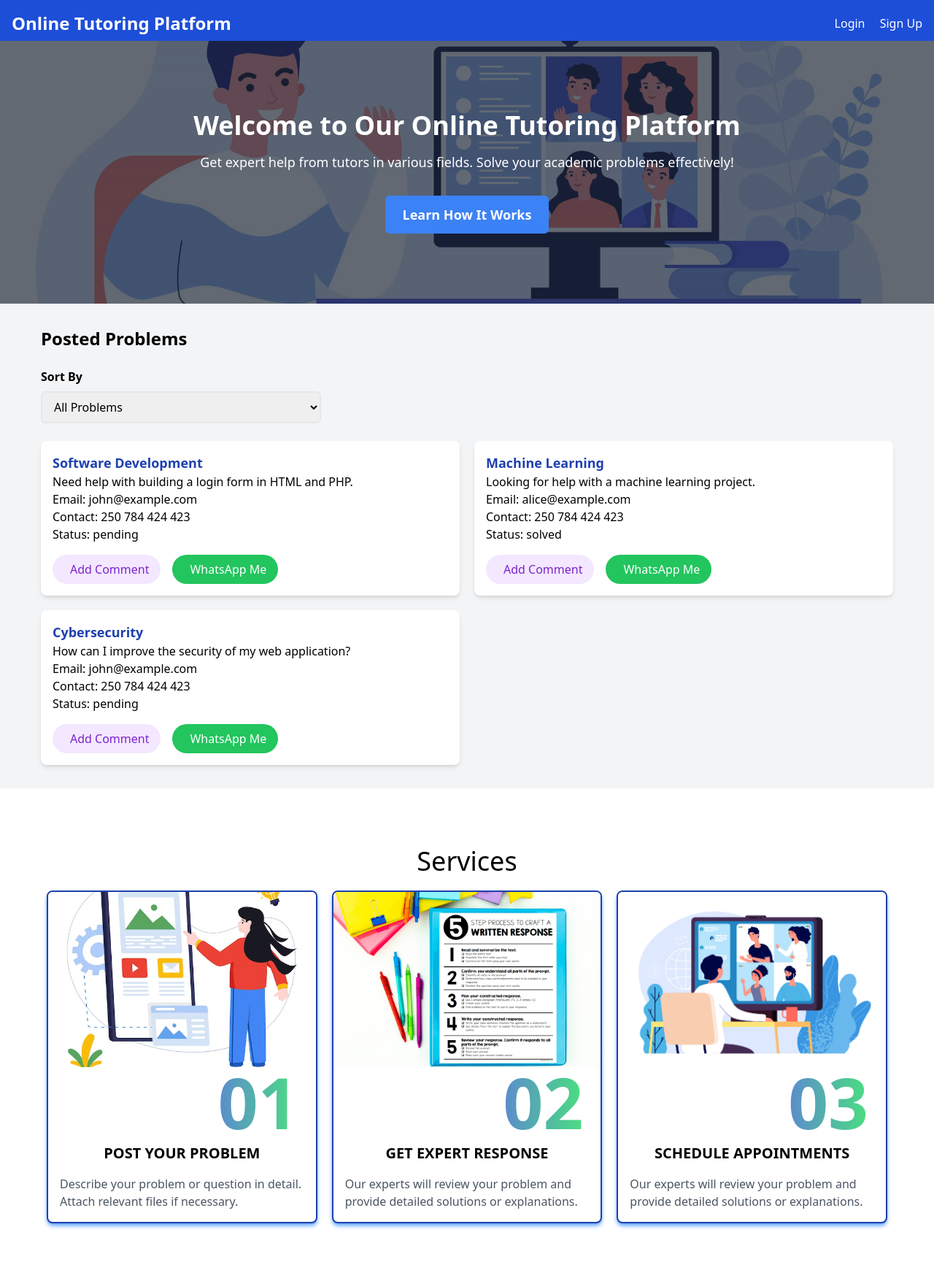
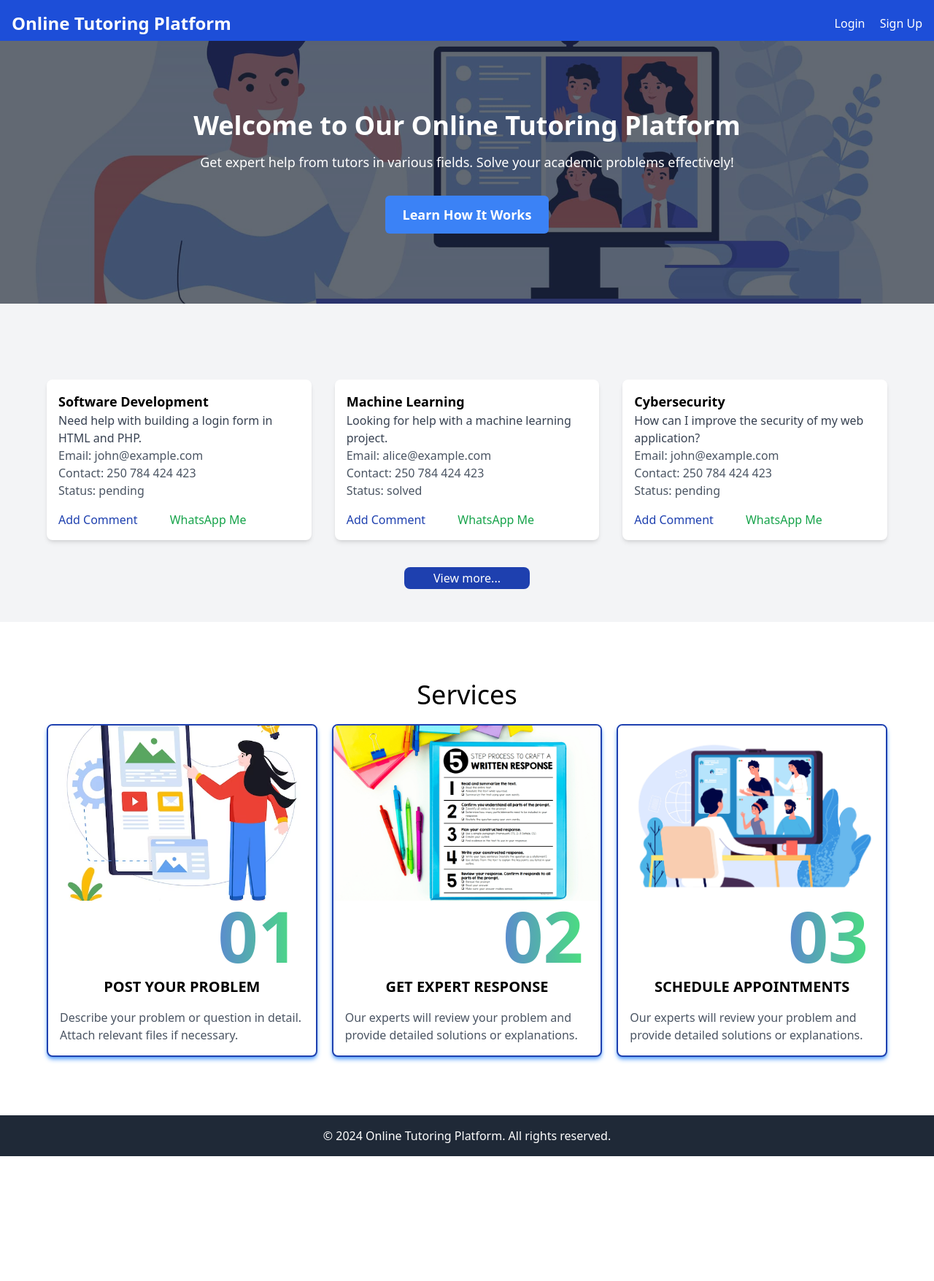
Before and after one commit to sincere-abayo/online_tutoring_management_system_new, a PHP site: page /index.php in a window 1280 px wide. Shown: the top 1755 px of the page at 73% size. After the commit the page ends 1584 px from the top, so only its background shows below. Run offline with PHP 8.4, Linux system fonts and the light colour scheme; a user stored in the database is signed in; data comes from the database, SQL or seed files in the repository; data that the repository does not hold is empty; some libraries are stand-ins or nearby versions.

Commit message:
Some changes

```diff
--- a/index.php
+++ b/index.php
@@ -132,228 +132,146 @@ function countReplies($conn, $comment_id) {
     </section>
 
 
+    <!-- problems -->
 
-
-
-
-    <div class=" md:mx-10 mx-5 my-8 px-4">
-        <h2 class="text-2xl font-bold mb-6">Posted Problems</h2>
-
-        <div class=" ">
-        <form action="" method="get" class="mb-6">
-            <label for="sort" class="block font-bold mb-2 ">Sort By</label>
-            <select id="sort" name="sort" class="px-3 py-2 w-96 border focus:outline-none  rounded-md border-2" onchange="this.form.submit()">
-                <option value="all" <?= $sort == 'all' ? 'selected' : '' ?>>All Problems</option>
-                <option value="pending" <?= $sort == 'pending' ? 'selected' : '' ?>>Pending</option>
-                <option value="solved" <?= $sort == 'solved' ? 'selected' : '' ?>>Solved</option>
-            </select>
-        </form>
-        </div>
-
-       <div class="grid grid-cols-1 md:grid-cols-2 gap-5">
+    <section class="py-12 mt-14 px-16">
+    <div class="grid grid-cols-1 md:grid-cols-3 gap-8">
             <?php while ($row = $result->fetch_assoc()): ?>
                 <div class="bg-white shadow-md rounded-lg p-4">
-            <h3 class="text-lg  text-blue-800 font-bold"><?= htmlspecialchars($row['category_name']) ?></h3>
-            <p class="text-black"><?= htmlspecialchars($row['description']) ?></p>
-            <p class="text-black"> <span class="font-medium" >  Email:  </span> <?= htmlspecialchars($row['email']) ?></p>
-            <p class="text-black"> <span class="font-medium" >  Contact: </span>  <?= htmlspecialchars($row['contact']) ?></p>
-            <p class="text-black"> <span class="font-medium" >  Status: </span>  <?= htmlspecialchars($row['status']) ?></p>
+                    <h3 class="text-lg font-bold"><?= htmlspecialchars($row['category_name']) ?></h3>
+                    <p class="text-gray-700"><?= htmlspecialchars($row['description']) ?></p>
+                    <p class="text-gray-600">Email: <?= htmlspecialchars($row['email']) ?></p>
+                    <p class="text-gray-600">Contact: <?= htmlspecialchars($row['contact']) ?></p>
+                    <p class="text-gray-600">Status: <?= htmlspecialchars($row['status']) ?></p>
 
-            <div class="mt-4 flex flex-wrap items-center gap-4">
+                    <div class="mt-4 md:space-x-10">
                         <?php
                         $poster_name = $row['user_name'];
                         $problem = $row['description'];
                         $contact_number = preg_replace('/[^0-9]/', '', $row['contact']);
                         $message = urlencode("Hi " . $poster_name . ", I saw your problem: '" . $problem . "', and I would like to help you with it.");
                         $whatsappLink = "https://wa.me/" . $contact_number . "?text=" . $message;
-
-                // Count the number of comments for this problem
-                $comments_count_sql = "SELECT COUNT(*) as count FROM comments WHERE problem_id = " . $row['problem_id'] . " AND parent_comment_id IS NULL";
-                $comments_count_result = $conn->query($comments_count_sql);
-                $comments_count = $comments_count_result->fetch_assoc()['count'];
-
-                // Count the number of images for this problem
-                $images_count_sql = "SELECT COUNT(*) as count FROM problem_images WHERE problem_id = " . $row['problem_id'];
-                $images_count_result = $conn->query($images_count_sql);
-                $images_count = $images_count_result->fetch_assoc()['count'];
                         ?>
 
-
-
-              <a href="login.php">  <button  class="px-4 py-2 bg-purple-100 text-purple-700 rounded-full hover:bg-purple-200 transition duration-300">
-                    <i class="fas fa-plus mr-2"></i>Add Comment
-                </button> </a>
-                <a href="<?= $whatsappLink ?>" target="_blank" class="px-4 py-2 bg-green-500 text-white rounded-full hover:bg-green-600 transition duration-300">
-                    <i class="fab fa-whatsapp mr-2"></i>WhatsApp Me
+                       <a href="login.php "> <button class="text-blue-800 font-medium cursor-pointer">Add Comment</button> </a>
+                        <a href="<?= $whatsappLink ?>" target="_blank" class="text-green-600 font-medium hover:text-green-600">
+                            <i class="fab fa-whatsapp fa-2x"></i> WhatsApp Me
                         </a>
                     </div>
+
                     <!-- Add Comment Section (Initially hidden) -->
                     <div id="add-comment-<?= $row['problem_id'] ?>" class="hidden mt-4">
-    <form id="commentForm_<?= $row['problem_id']; ?>" onsubmit="submitComment(event, 'commentForm_<?= $row['problem_id']; ?>')" enctype="multipart/form-data">
+                        <form action="add_comment.php" method="post" enctype="multipart/form-data">
                             <div class="flex items-center mb-2">
                                 <label for="file-input-<?= $row['problem_id'] ?>" class="cursor-pointer">
                                     <i class="fa-solid fa-image text-gray-500 hover:text-blue-500 text-xl"></i>
-                <input id="file-input-<?= $row['problem_id'] ?>" name="image" type="file" class="hidden" accept="image/*" />
+                                    <input id="file-input-<?= $row['problem_id'] ?>" name="image" type="file" class="hidden"
+                                        accept="image/*" />
                                 </label>
-            <textarea name="comment" placeholder="Add your comment here..." class="w-full px-3 py-2 border rounded-md ml-2"></textarea>
+                                <textarea name="comment" placeholder="Add your comment here..."
+                                    class="w-full px-3 py-2 border rounded-md ml-2"></textarea>
                             </div>
                             <input type="hidden" name="problem_id" value="<?= $row['problem_id'] ?>">
                             <button type="submit" class="px-4 py-2 text-white bg-blue-500 rounded-md">Send</button>
                         </form>
-    <div id="commentMessage_<?= $row['problem_id'] ?>" class="mt-2 text-sm"></div> <!-- This div is for displaying messages -->
                     </div>
 
                     <!-- Comments Section (Initially hidden) -->
                     <div id="comments-<?= $row['problem_id'] ?>" class="hidden mt-4">
-              <h4 class="font-semibold text-gray-700 mb-2">Comments</h4>
-              <div class="comments-section mt-4">
                         <?php
                         // Fetch top-level comments
-                  $comments_sql = "SELECT c.comment_id, c.comment, c.image_url, u.user_name, u.profile_image, c.created_at, u.user_id FROM comments c
+                        $comments_sql = "SELECT c.comment_id, c.comment, c.image_url, u.user_name, c.created_at FROM comments c
                                          JOIN users u ON c.user_id = u.user_id
                                          WHERE c.problem_id = " . $row['problem_id'] . " AND c.parent_comment_id IS NULL";
                         $comments_result = $conn->query($comments_sql);
+                        ?>
+                        <h4 class="font-semibold text-gray-700 mb-2">Comments</h4>
+                        <?php while ($comment_row = $comments_result->fetch_assoc()): ?>
+                            <div class="bg-gray-100 p-4 rounded-md mb-2">
+                                <div class="flex justify-between">
+                                    <div>
+                                        <span
+                                            class="font-bold text-gray-800"><?= htmlspecialchars($comment_row['user_name']) ?>:</span>
+                                        <p class="text-gray-700"><?= htmlspecialchars($comment_row['comment']) ?></p>
+                                        <?php if ($comment_row['image_url']): ?>
+                                            <button onclick="toggleReply(<?= $comment_row['comment_id'] ?>)"
+                                                class="text-blue-500 hover:underline text-sm mt-2">View Reply</button>
+                                        <?php endif; ?>
+                                        <!-- Reply Button -->
+                                        <button onclick="toggleReplyForm(<?= $comment_row['comment_id'] ?>)"
+                                            class="text-blue-500 hover:underline text-sm mt-2">Reply</button>
+                                            <button onclick="toggleReply(<?= $comment_row['comment_id'] ?>)"
+                                            class="text-blue-500 hover:underline text-sm mt-2">View Reply</button>
 
-
-                  ?>
-                  <?php while ($comment_row = $comments_result->fetch_assoc()): ?>
-    <div class="comment bg-gray-100 p-4 rounded-md mb-4 shadow-sm">
-        <div class="flex items-start">
-            <img src="../image/<?= htmlspecialchars($comment_row['profile_image']) ?>" alt="Avatar" class="w-10 h-10 rounded-full mr-4">
-            <div class="flex-grow">
-                <div class="flex justify-between items-center mb-2">
-                    <span class="font-semibold text-gray-900"><?= htmlspecialchars($comment_row['user_name']) ?></span>
-                    <span class="text-gray-500 text-xs"><?= date('Y-m-d H:i:s', strtotime($comment_row['created_at'])) ?></span>
+                                        <!-- Reply Form (Initially hidden) -->
+                                        <div id="reply-form-<?= $comment_row['comment_id'] ?>" class="hidden mt-2">
+                                            <form action="add_comment.php" method="post" enctype="multipart/form-data">
+                                                <div class="flex items-center mb-2">
+                                                    <label for="file-input-reply-<?= $comment_row['comment_id'] ?>"
+                                                        class="cursor-pointer">
+                                                        <i
+                                                            class="fa-solid fa-image text-gray-500 hover:text-blue-500 text-xl"></i>
+                                                        <input id="file-input-reply-<?= $comment_row['comment_id'] ?>"
+                                                            name="image" type="file" class="hidden" accept="image/*" />
+                                                    </label>
+                                                    <textarea name="comment" placeholder="Write a reply..."
+                                                        class="w-full px-3 py-2 border rounded-md ml-2"></textarea>
                                                 </div>
-                <p class="text-gray-700 mb-3"><?= htmlspecialchars($comment_row['comment']) ?></p>
-
-                <div class="flex items-center space-x-4 flex-wrap">
-                    <?php if (!empty($comment_row['image_url'])): ?>
-                    <button onclick="openImageModal1('<?= $comment_row['image_url'] ?>')" class="text-blue-500 hover:text-blue-600 transition duration-300 ease-in-out flex items-center">
-                        <svg class="w-5 h-5 mr-1" fill="none" stroke="currentColor" viewBox="0 0 24 24" xmlns="http://www.w3.org/2000/svg">
-                            <path stroke-linecap="round" stroke-linejoin="round" stroke-width="2" d="M4 16l4.586-4.586a2 2 0 012.828 0L16 16m-2-2l1.586-1.586a2 2 0 012.828 0L20 14m-6-6h.01M6 20h12a2 2 0 002-2V6a2 2 0 00-2-2H6a2 2 0 00-2 2v12a2 2 0 002 2z"></path>
-                        </svg>
-                        View Image
-                    </button>
-
-                    <?php endif; ?>
-
-                    <!-- <form method="post" class="inline"> -->
-                        <?php
-                        $comments_count_sql = "SELECT * FROM likes WHERE comment_id = " . $comment_row['comment_id'];
-                        $comments_count_result = $conn->query($comments_count_sql);
-                        $likes = $comments_count_result->num_rows;
-                        $user_liked = $conn->query("SELECT * FROM likes WHERE comment_id = {$comment_row['comment_id']} AND user_id = {$_SESSION['user_id']}")->num_rows > 0;
-$like_color = $user_liked ? 'text-blue-500' : 'text-gray-600';
-
-                    ?>
-                        <button onclick="likeComment(<?= $comment_row['comment_id'] ?>)" class="like-button <?= $like_color ?> hover:text-blue-500 transition duration-300 ease-in-out flex items-center">
-    <svg class="w-5 h-5 mr-1" fill="none" stroke="currentColor" viewBox="0 0 24 24" xmlns="http://www.w3.org/2000/svg">
-        <path stroke-linecap="round" stroke-linejoin="round" stroke-width="2" d="M14 10h4.764a2 2 0 011.789 2.894l-3.5 7A2 2 0 0115.263 21h-4.017c-.163 0-.326-.02-.485-.06L7 20m7-10V5a2 2 0 00-2-2h-.095c-.5 0-.905.405-.905.905 0 .714-.211 1.412-.608 2.006L7 11v9m7-10h-2M7 20H5a2 2 0 01-2-2v-6a2 2 0 012-2h2.5"></path>
-    </svg>
-    <?php if ($likes > 0): ?><span class="font-semibold" id="comment<?php echo $comment_row['comment_id'] ?>"><?php echo $likes ?></span><?php endif; ?>
-    <span class="ml-1"><?php echo $likes === 1 ? 'Like' : 'Likes' ?></span>
-</button>
-                    <!-- </form> -->
-
-                    <button onclick="toggleReplyForm(<?= $comment_row['comment_id'] ?>)" class="text-blue-500 hover:text-blue-600 transition duration-300 ease-in-out text-sm">Reply</button>
-
-                    <span class="text-gray-500 text-xs">• <?= time_ago($comment_row['created_at']) ?> •</span>
+                                                <input type="hidden" name="parent_comment_id"
+                                                    value="<?= $comment_row['comment_id'] ?>">
+                                                <input type="hidden" name="problem_id" value="<?= $row['problem_id'] ?>">
+                                                <button type="submit"
+                                                    class="px-4 py-2 text-white bg-blue-500 rounded-md">Send</button>
+                                            </form>
                                         </div>
 
-                <div class="mt-4">
-                    <div id="reply-form-<?= $comment_row['comment_id'] ?>" class="hidden mt-4 bg-gray-50 p-4 rounded-lg shadow-md">
-                    <form id="replyForm_<?= $comment_row['comment_id']; ?>" onsubmit="submitReply(event, 'replyForm_<?= $comment_row['comment_id']; ?>')" enctype="multipart/form-data" class="space-y-3">
-    <div class="flex items-start space-x-2">
-        <label for="file-input-reply-<?= $comment_row['comment_id'] ?>" class="cursor-pointer bg-white p-2 rounded-full hover:bg-gray-100 transition duration-300">
-            <i class="fa-solid fa-image text-gray-500 hover:text-blue-500 text-xl"></i>
-            <input id="file-input-reply-<?= $comment_row['comment_id'] ?>" name="image" type="file" class="hidden" accept="image/*" />
-        </label>
-        <textarea name="comment" placeholder="Write a reply..." class="w-full px-4 py-2 border border-gray-300 rounded-md focus:ring-2 focus:ring-blue-500 focus:border-blue-500 transition duration-300"></textarea>
-    </div>
-    <input type="hidden" name="parent_comment_id" value="<?= $comment_row['comment_id'] ?>">
-    <input type="hidden" name="problem_id" value="<?= $row['problem_id'] ?>">
-    <button type="submit" class="px-4 py-2 text-white bg-blue-500 rounded-md hover:bg-blue-600 transition duration-300 ease-in-out">Send Reply</button>
-</form>
-<div id="replyMessage_<?= $comment_row['comment_id']; ?>" class="mt-2 text-sm"></div> <!-- Div for displaying success/error messages -->
-
-                    </div>
-
+                                        <!-- Display Replies Hierarchically -->
                                         <?php
-                    $reply_count = countReplies($conn, $comment_row['comment_id']);
-                    if ($reply_count > 0):
-                    ?>
-                    <button onclick="toggleReplies(<?= $comment_row['comment_id'] ?>)" class="mt-2 text-blue-500 hover:text-blue-600 transition duration-300 ease-in-out">
-                        View Replies (<span id="replays_<?php echo $comment_row['comment_id']?>"><?= $reply_count ?></span>)
-                    </button>
-                    <?php endif; ?>
-
-                    <div id="replies-<?= $comment_row['comment_id'] ?>" class="replies ml-10 mt-3 hidden">
-                        <?php
-                        $replies_sql = "SELECT r.comment_id, r.comment, r.image_url, u.user_name, u.profile_image, r.created_at, u.user_id
+                                        // Fetch replies for the specific comment
+                                        $replies_sql = "SELECT r.comment_id, r.comment, r.image_url, u.user_name, r.created_at
                                         FROM comments r
                                         JOIN users u ON r.user_id = u.user_id
                                         WHERE r.parent_comment_id = " . $comment_row['comment_id'];
+
                                         $replies_result = $conn->query($replies_sql);
-                        while ($reply_row = $replies_result->fetch_assoc()):
                                         ?>
-                        <div class="reply bg-gray-50 p-3 rounded-md mb-2">
-                            <div class="flex items-start">
-                                <img src="../image/<?= htmlspecialchars($reply_row['profile_image']) ?>" alt="Avatar" class="w-8 h-8 rounded-full mr-3">
-                                <div class="flex-grow">
-                                    <div class="flex justify-between items-center mb-1">
-                                        <span class="font-semibold text-gray-800"><?= htmlspecialchars($reply_row['user_name']) ?></span>
-                                        <span class="text-gray-500 text-xs"><?= date('Y-m-d H:i:s', strtotime($reply_row['created_at'])) ?></span>
-                                    </div>
-                                    <p class="text-gray-700 text-sm"><?= htmlspecialchars($reply_row['comment']) ?></p>
-                                    <div class="mt-3 flex items-center space-x-4">
-                                    <?php
-                        $comments_count_sql = "SELECT * FROM likes WHERE comment_id = " . $reply_row['comment_id'];
-                        $comments_count_result = $conn->query($comments_count_sql);
-                        $likes = $comments_count_result->num_rows;
-                        $user_liked = $conn->query("SELECT * FROM likes WHERE comment_id = {$reply_row['comment_id']} AND user_id = {$_SESSION['user_id']}")->num_rows > 0;
-$like_color = $user_liked ? 'text-blue-500' : 'text-gray-600';
-
-                    ?>
-                                    <button onclick="likeComment(<?= $reply_row['comment_id'] ?>)" class="like-button <?= $like_color ?> hover:text-blue-500 transition duration-300 ease-in-out flex items-center">
-             <svg class="w-5 h-5 mr-1" fill="none" stroke="currentColor" viewBox="0 0 24 24" xmlns="http://www.w3.org/2000/svg">
-        <path stroke-linecap="round" stroke-linejoin="round" stroke-width="2" d="M14 10h4.764a2 2 0 011.789 2.894l-3.5 7A2 2 0 0115.263 21h-4.017c-.163 0-.326-.02-.485-.06L7 20m7-10V5a2 2 0 00-2-2h-.095c-.5 0-.905.405-.905.905 0 .714-.211 1.412-.608 2.006L7 11v9m7-10h-2M7 20H5a2 2 0 01-2-2v-6a2 2 0 012-2h2.5"></path>
-    </svg>
-    <?php if ($likes > 0): ?><span class="font-semibold" id="comment<?php echo $reply_row['comment_id'] ?>"><?php echo $likes ?></span><?php endif; ?>
-    <span class="ml-1"><?php echo $likes === 1 ? 'Like' : 'Likes' ?></span>
-</button>
-                                        <?php if (!empty($reply_row['image_url'])): ?>
-                                            <button onclick="openImageModal1('<?= $reply_row['image_url'] ?>')" class="text-blue-500 hover:text-blue-600 transition duration-300 ease-in-out flex items-center">
-                                                <svg class="w-5 h-5 mr-1" fill="none" stroke="currentColor" viewBox="0 0 24 24" xmlns="http://www.w3.org/2000/svg">
-                                                    <path stroke-linecap="round" stroke-linejoin="round" stroke-width="2" d="M4 16l4.586-4.586a2 2 0 012.828 0L16 16m-2-2l1.586-1.586a2 2 0 012.828 0L20 14m-6-6h.01M6 20h12a2 2 0 002-2V6a2 2 0 00-2-2H6a2 2 0 00-2 2v12a2 2 0 002 2z"></path>
-                                                </svg>
-                                                View Image
-                                            </button>
+                                        <?php while ($reply_row = $replies_result->fetch_assoc()): ?>
+                                                <div id="replies-<?= $comment_row['comment_id'] ?>" class="hidden mt-2">
+                                                <div class="flex justify-between">
+                                                    <div>
+                                                        <span
+                                                            class="font-bold text-gray-800"><?= htmlspecialchars($reply_row['user_name']) ?>:</span>
+                                                        <p class="text-gray-700"><?= htmlspecialchars($reply_row['comment']) ?></p>
+                                                        <?php if ($reply_row['image_url']): ?>
+                                                            <button onclick="openImageModal(<?= $reply_row['comment_id'] ?>, 'reply')"
+                                                                class="text-blue-500 hover:underline text-sm mt-2">View Image</button>
                                                         <?php endif; ?>
                                                     </div>
+                                                    <div class="text-gray-500 text-sm">
+                                                        <?= date('F j, Y, g:i a', strtotime($reply_row['created_at'])) ?>
+                                                    </div>
+                                                </div>
+                                            </div>
+                                        <?php endwhile; ?>
+                                    </div>
+                                    <div class="text-gray-500 text-sm">
+                                        <?= date('F j, Y, g:i a', strtotime($comment_row['created_at'])) ?>
                                     </div>
                                 </div>
                             </div>
                         <?php endwhile; ?>
                     </div>
                 </div>
-            </div>
-        </div>
-    </div>
-<?php endwhile; ?>
-
-
-                  </div>
-              </div>
-          </div>
             <?php endwhile; ?>
         </div>
 
+        <div class="text-center mt-10">
+            <a href="login.php" class="text-white bg-blue-800 px-10 py-1 rounded-lg hover:bg-white hover:border-2 hover:border-blue-800 hover:text-blue-800" >View more...</a>
+        </div>
 
-    </div>
-                                        </div>
-                                        </div>
-                              </div>
+        </section>
+
+
     <!-- Modal Structure -->
 
     <!-- How It Works Section -->
--- a/signup.php
+++ b/signup.php
@@ -169,7 +169,7 @@ if (empty($errors)) {
         </div>
       </form>
       <p class="text-gray-600 text-sm mt-4 text-center">Already have an account? <a href="login.php" class="text-blue-500 hover:underline">Login</a></p>
-      <p class="text-gray-600 text-sm mt-4 text-center"> <a href="login.php" class="text-blue-500 hover:underline">Back to Home</a></p>
+      <p class="text-gray-600 text-sm mt-4 text-center"> <a href="index.php" class="text-blue-500 hover:underline">Back to Home</a></p>
     </div>
   </div>
 
```
Also changed, not shown: user/my_problem.php (+5 -2 lines), user/navbar.php (+6 -2 lines), user/problem.php (+16 -12 lines). Lines whose indentation alone changed are shown as unchanged.
